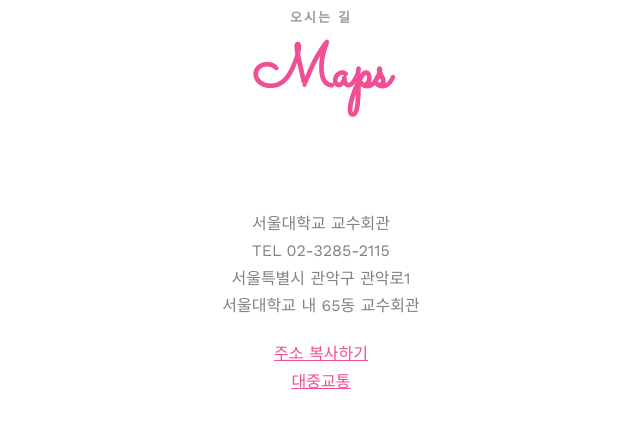
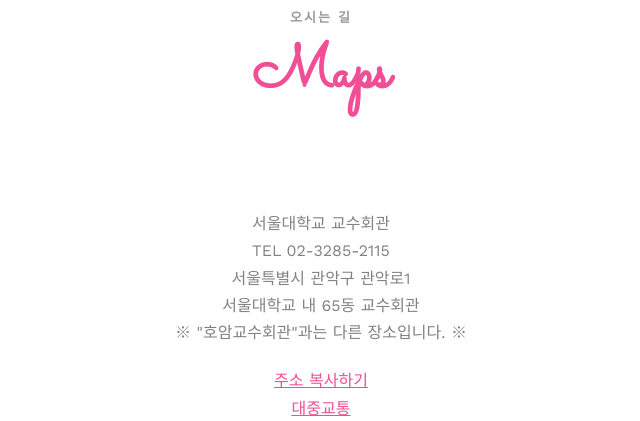
Before and after one commit to mojomojo52/wedding_invite, a plain HTML site: page index.html in a window 1280 px wide. Shown: the part 2982-3403 px from the top of the page, without its empty margins (319-959 px from the left). Drawn offline with nearby package versions, Linux system fonts and the light colour scheme; files whose address does not match are found by name.

Commit message:
added warning

```diff
--- a/index.html
+++ b/index.html
@@ -373,7 +373,8 @@
 									<p> 서울대학교 교수회관 <br>
 										TEL 02-3285-2115 <br>
 									 	서울특별시 관악구 관악로1 <br>
-										서울대학교 내 65동 교수회관
+										서울대학교 내 65동 교수회관 <br>
+										※ "호암교수회관"과는 다른 장소입니다. ※
 									</p>
 									<input type="text" value="서울특별시 관악구 관악로1 서울대학교 내 65동 교수회관" id="venue_addr"
 										style="display:none;">
```
